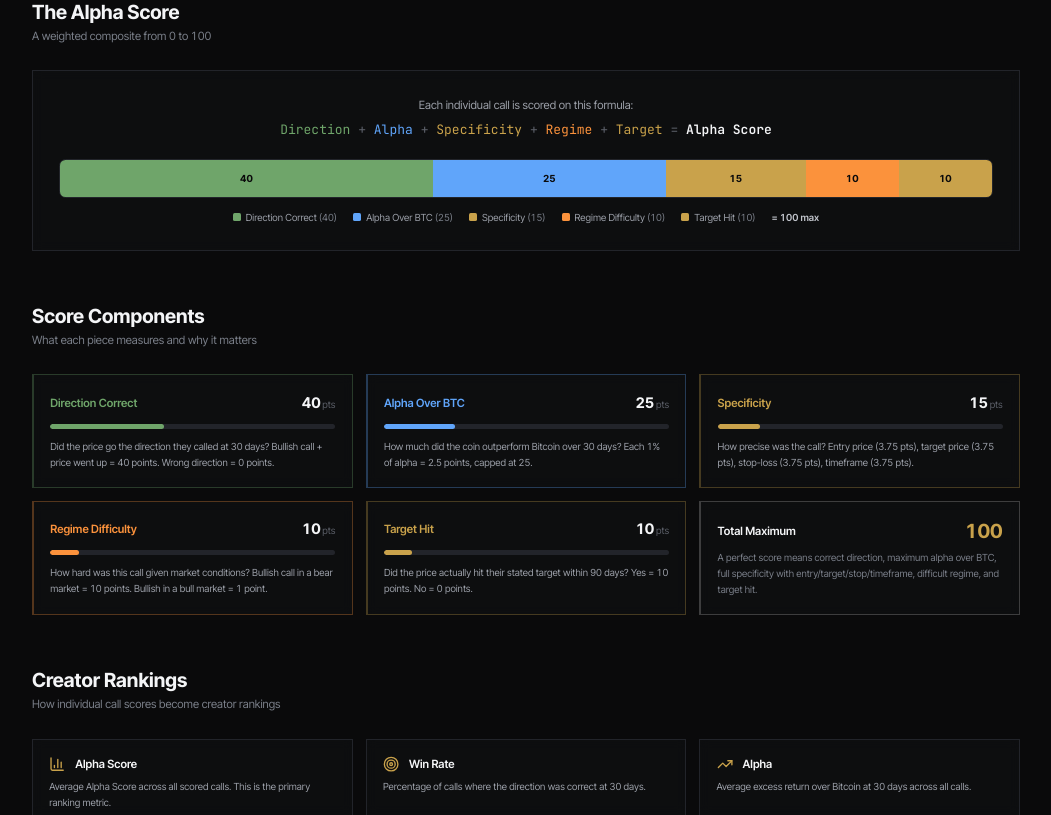
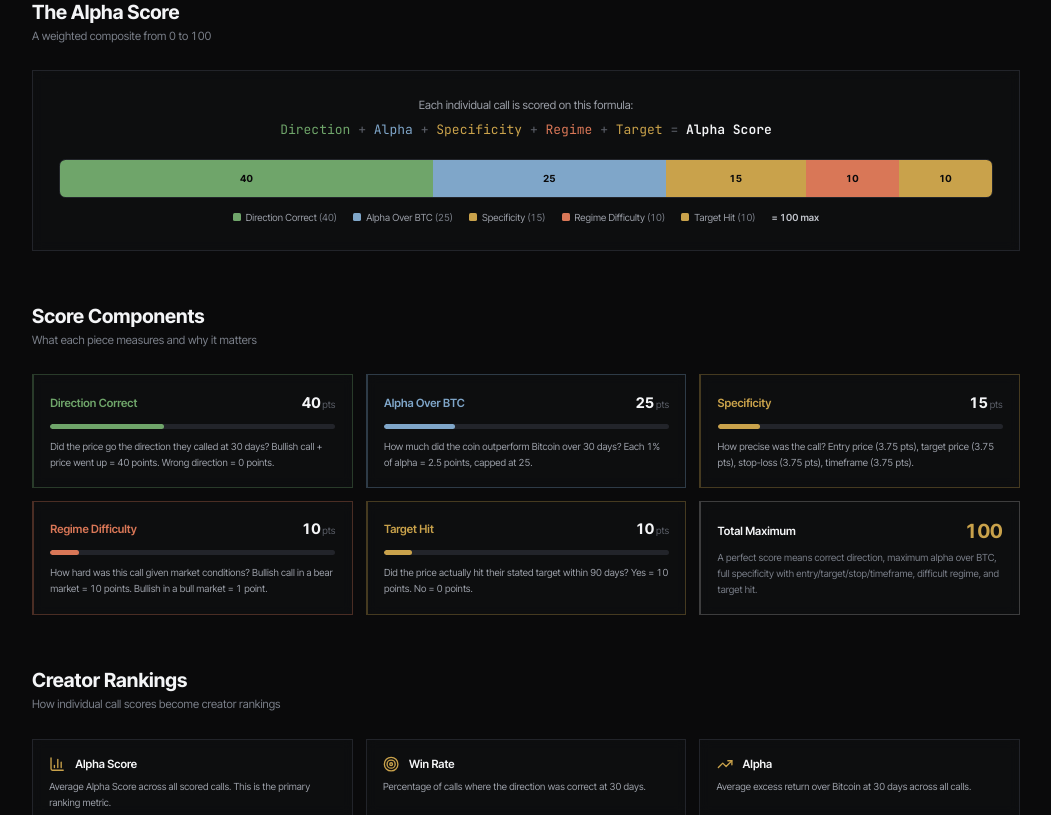
Before and after one commit to OmarA1-Bakri/CallScore, a Next.js app: page /methodology in a window 1280 px wide. Shown: the part 1020-1835 px from the top of the page, without its empty margins (114-1165 px from the left). Built offline with nearby package versions, Linux system fonts and the light colour scheme; no server answers.

Commit message:
refactor(frontend): replace out-of-palette colors with spec semantic tokens

```diff
--- a/src/app/call/[id]/page.tsx
+++ b/src/app/call/[id]/page.tsx
@@ -147,7 +147,7 @@ export default async function CallDetailPage({ params }: PageProps) {
                 : displayScore! >= 60
                 ? "text-pos"
                 : displayScore! >= 40
-                  ? "text-yellow-400"
+                  ? "text-accent"
                   : "text-neg"
             }`}
             aria-label={scoreLabel}
@@ -273,7 +273,7 @@ export default async function CallDetailPage({ params }: PageProps) {
               <div className="flex items-center gap-2">
                 <div className="flex-1 h-2 bg-ink-200 rounded-full overflow-hidden">
                   <div
-                    className="h-full bg-orange-400 rounded-full"
+                    className="h-full bg-warn rounded-full"
                     style={{ width: `${serializedCall.regime_difficulty * 100}%` }}
                   />
                 </div>
--- a/src/app/methodology/page.tsx
+++ b/src/app/methodology/page.tsx
@@ -63,9 +63,9 @@ const SCORE_COMPONENTS: readonly ScoreComponent[] = [
   {
     label: "Alpha Over BTC",
     maxPoints: SCORE_WEIGHTS.alpha,
-    color: "text-blue-400",
-    bgColor: "bg-blue-400",
-    borderColor: "border-blue-400/30",
+    color: "text-new",
+    bgColor: "bg-new",
+    borderColor: "border-new/30",
     description:
       `How much did the coin outperform Bitcoin over 30 days? Each 1% of alpha = ${(SCORE_WEIGHTS.alpha / 10).toFixed(1)} points, capped at ${SCORE_WEIGHTS.alpha}.`,
   },
@@ -81,9 +81,9 @@ const SCORE_COMPONENTS: readonly ScoreComponent[] = [
   {
     label: "Regime Difficulty",
     maxPoints: SCORE_WEIGHTS.regime,
-    color: "text-orange-400",
-    bgColor: "bg-orange-400",
-    borderColor: "border-orange-400/30",
+    color: "text-warn",
+    bgColor: "bg-warn",
+    borderColor: "border-warn/30",
     description:
       `How hard was this call given market conditions? Bullish call in a bear market = ${SCORE_WEIGHTS.regime} points. Bullish in a bull market = 1 point.`,
   },
@@ -122,7 +122,7 @@ const PIPELINE_STEPS: readonly PipelineStep[] = [
     icon: Crosshair,
     label: "Match",
     detail: "Each call is matched against 18.7M candle rows from Binance",
-    color: "text-blue-400",
+    color: "text-new",
   },
   {
     icon: BarChart3,
@@ -502,11 +502,11 @@ function AlphaScoreFormula() {
         <p className="text-ink-900 font-mono text-sm sm:text-base">
           <span className="text-pos">Direction</span>{" "}
           <span className="text-ink-400">+</span>{" "}
-          <span className="text-blue-400">Alpha</span>{" "}
+          <span className="text-new">Alpha</span>{" "}
           <span className="text-ink-400">+</span>{" "}
           <span className="text-accent">Specificity</span>{" "}
           <span className="text-ink-400">+</span>{" "}
-          <span className="text-orange-400">Regime</span>{" "}
+          <span className="text-warn">Regime</span>{" "}
           <span className="text-ink-400">+</span>{" "}
           <span className="text-accent">Target</span>{" "}
           <span className="text-ink-400">=</span>{" "}
--- a/src/components/AlphaScoreBadge.tsx
+++ b/src/components/AlphaScoreBadge.tsx
@@ -5,22 +5,22 @@ interface AlphaScoreBadgeProps {
 
 function getScoreColor(score: number): string {
   if (score >= 70) return "text-pos";
-  if (score >= 50) return "text-yellow-400";
-  if (score >= 30) return "text-orange-400";
+  if (score >= 50) return "text-accent";
+  if (score >= 30) return "text-warn";
   return "text-neg";
 }
 
 function getBarColor(score: number): string {
   if (score >= 70) return "bg-pos";
-  if (score >= 50) return "bg-yellow-400";
-  if (score >= 30) return "bg-orange-400";
+  if (score >= 50) return "bg-accent";
+  if (score >= 30) return "bg-warn";
   return "bg-neg";
 }
 
 function getGlowColor(score: number): string {
   if (score >= 70) return "shadow-pos/20";
-  if (score >= 50) return "shadow-yellow-400/20";
-  if (score >= 30) return "shadow-orange-400/20";
+  if (score >= 50) return "shadow-accent/20";
+  if (score >= 30) return "shadow-warn/20";
   return "shadow-neg/20";
 }
 
@@ -50,7 +50,7 @@ export default function AlphaScoreBadge({
             cy="50"
             r="42"
             fill="none"
-            stroke="#1e1e2e"
+            stroke="var(--ink-200)"
             strokeWidth="6"
           />
           <circle
--- a/src/components/CreatorCard.tsx
+++ b/src/components/CreatorCard.tsx
@@ -23,9 +23,9 @@ function getAvatarColor(name: string): string {
     "bg-accent/20 text-accent",
     "bg-accent/20 text-accent",
     "bg-pos/20 text-pos",
-    "bg-blue-500/20 text-blue-400",
-    "bg-pink-500/20 text-pink-400",
-    "bg-cyan-500/20 text-cyan-400",
+    "bg-new/20 text-new",
+    "bg-accent-low/20 text-accent",
+    "bg-new/20 text-new",
   ];
   const index = name.charCodeAt(0) % colors.length;
   return colors[index];
--- a/src/components/Leaderboard.tsx
+++ b/src/components/Leaderboard.tsx
@@ -32,7 +32,7 @@ function RankCell({ rank }: { readonly rank: number }) {
     return <span className="text-ink-700 font-bold">{rank}</span>;
   }
   if (rank === 3) {
-    return <span className="text-orange-400 font-bold">{rank}</span>;
+    return <span className="text-warn font-bold">{rank}</span>;
   }
   return <span className="text-ink-500 font-medium">{rank}</span>;
 }
@@ -57,9 +57,9 @@ function getAvatarColor(name: string): string {
     "bg-accent/20 text-accent",
     "bg-accent/20 text-accent",
     "bg-pos/20 text-pos",
-    "bg-blue-500/20 text-blue-400",
-    "bg-pink-500/20 text-pink-400",
-    "bg-cyan-500/20 text-cyan-400",
+    "bg-new/20 text-new",
+    "bg-accent-low/20 text-accent",
+    "bg-new/20 text-new",
   ];
   const index = name.charCodeAt(0) % colors.length;
   return colors[index];
--- a/src/components/RankTierBadge.tsx
+++ b/src/components/RankTierBadge.tsx
@@ -8,7 +8,7 @@ interface RankTierBadgeProps {
 
 function getTier(rank: number): { label: string; color: string } {
   if (rank <= 5) return { label: "T1", color: "bg-accent/20 text-accent border-accent/30" };
-  if (rank <= 12) return { label: "T2", color: "bg-blue-500/20 text-blue-400 border-blue-500/30" };
+  if (rank <= 12) return { label: "T2", color: "bg-new/20 text-new border-new/30" };
   return { label: "T3", color: "bg-ink-500/20 text-ink-600 border-ink-300/30" };
 }
 
@@ -25,7 +25,7 @@ export default function RankTierBadge({ rank, totalCalls, wilsonLb }: RankTierBa
       </span>
       {lowData && (
         <span
-          className="inline-flex items-center px-1.5 py-0.5 rounded text-[10px] font-medium bg-yellow-500/10 text-yellow-500 border border-yellow-500/20"
+          className="inline-flex items-center px-1.5 py-0.5 rounded text-[10px] font-medium bg-accent/10 text-accent border border-accent/20"
           title={`Only ${totalCalls} scored calls — ranking may shift with more data`}
         >
           Low N
--- a/src/components/ScoreBreakdown.tsx
+++ b/src/components/ScoreBreakdown.tsx
@@ -8,9 +8,9 @@ interface ScoreBreakdownProps {
 
 const COMPONENTS = [
   { key: "direction", label: "Direction Correct", max: 40, color: "bg-pos" },
-  { key: "alpha", label: "Alpha Over BTC", max: 25, color: "bg-blue-400" },
+  { key: "alpha", label: "Alpha Over BTC", max: 25, color: "bg-new" },
   { key: "specificity", label: "Specificity", max: 15, color: "bg-accent" },
-  { key: "regime", label: "Regime Difficulty", max: 10, color: "bg-orange-400" },
+  { key: "regime", label: "Regime Difficulty", max: 10, color: "bg-warn" },
   { key: "target", label: "Target Hit", max: 10, color: "bg-accent" },
 ] as const;
 
--- a/src/components/TierGate.tsx
+++ b/src/components/TierGate.tsx
@@ -11,7 +11,7 @@ const TIER_CONFIG = {
     label: "Pro",
     price: "$19/mo",
     description: "Deep analytics on every creator",
-    gradient: "from-accent to-purple-400",
+    gradient: "from-accent to-accent",
     borderColor: "border-accent/30",
     bgColor: "bg-accent/10",
     buttonBg: "bg-accent hover:bg-accent/80",
@@ -22,7 +22,7 @@ const TIER_CONFIG = {
     label: "Alpha",
     price: "$49/mo",
     description: "Actionable signals, not just rankings",
-    gradient: "from-accent to-yellow-400",
+    gradient: "from-accent to-accent",
     borderColor: "border-accent/30",
     bgColor: "bg-accent/10",
     buttonBg: "bg-accent hover:bg-accent-dim",
```
Also changed, not shown: 1 other file (tests, documents, lock files or other folders).
